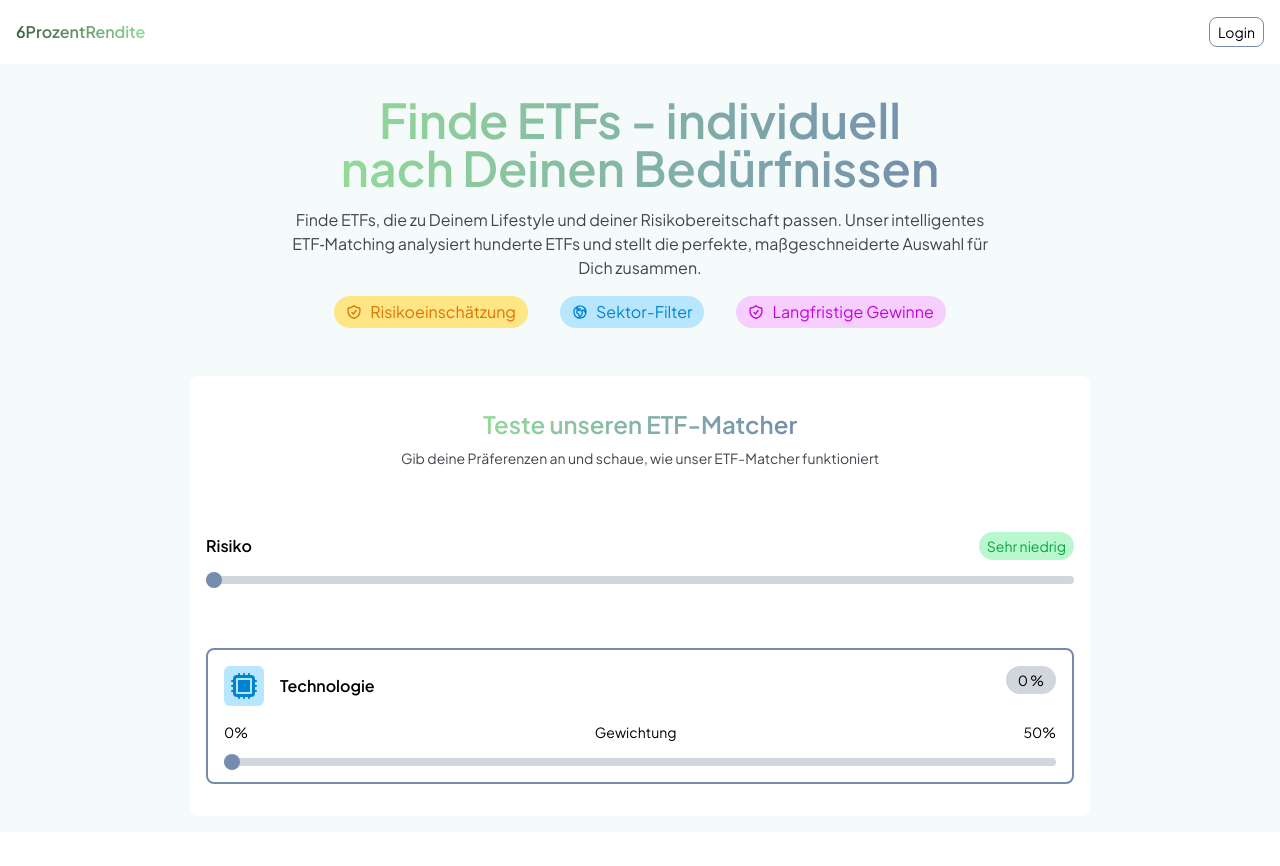
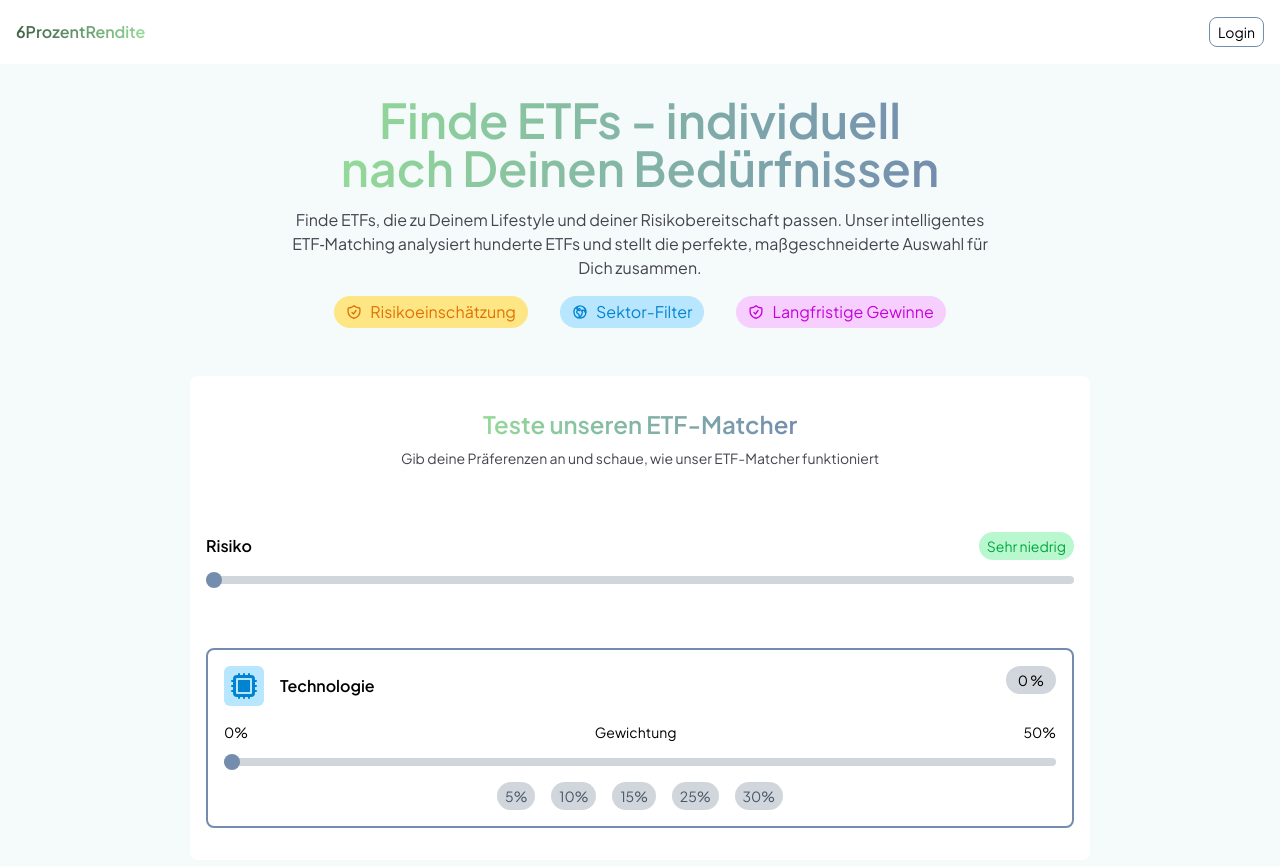
Before and after one commit to KyleKreuter/6ProzentRendite-frontend, a React (Vite) app: page / in a window 1280 px wide. Shown: the top 866 px of the page. Before the commit the page ends 832 px from the top, so only its background shows below. Built offline with nearby package versions, Linux system fonts and the light colour scheme.

Commit message:
"Refactor: Replace SectorPreferenceSliderComponent with SectorPreferenceWeightComponent and enhance weight selection options"

```diff
--- a/src/components/matcher/sector/SectorPreferenceComponent.jsx
+++ b/src/components/matcher/sector/SectorPreferenceComponent.jsx
@@ -1,5 +1,5 @@
 import React, {useState} from 'react';
-import SectorPreferenceSliderComponent from "@/components/matcher/sector/SectorPreferenceSliderComponent.jsx";
+import SectorPreferenceWeightComponent from "@/components/matcher/sector/SectorPreferenceWeightComponent.jsx";
 
 const SectorPreferenceComponent = ({icon, headline, color, onWeightChange}) => {
     const [weight, setWeight] = useState(0)
@@ -11,7 +11,8 @@ const SectorPreferenceComponent = ({icon, headline, color, onWeightChange}) => {
                     {icon}
                     <p className={`font-semibold ${weight > 0 && color.text}`}>{headline}</p>
                 </div>
-                <div className={`flex items-center justify-center rounded-full ${weight > 0 && color.text} ${weight > 0 ? color.bg : "bg-gray-300"} py-1 px-3 text-sm`}>
+                <div
+                    className={`flex items-center justify-center rounded-full ${weight > 0 && color.text} ${weight > 0 ? color.bg : "bg-gray-300"} py-1 px-3 text-sm`}>
                     {weight} %
                 </div>
             </div>
@@ -21,10 +22,13 @@ const SectorPreferenceComponent = ({icon, headline, color, onWeightChange}) => {
                 <p>50%</p>
             </div>
             <div className={"flex items-center justify-center w-full"}>
-                <SectorPreferenceSliderComponent onWeightChange={(weight) => {
-                    setWeight(weight)
-                    onWeightChange(weight)
-                }}/>
+                <SectorPreferenceWeightComponent
+                    onWeightChange={(weight) => {
+                        setWeight(weight)
+                        onWeightChange(weight)
+                    }}
+                    color={color}
+                />
             </div>
         </div>
     );
--- a/src/components/matcher/sector/SectorPreferenceSliderComponent.jsx
+++ /dev/null
@@ -1,30 +0,0 @@
-import React, {useState} from 'react';
-import * as Slider from "@radix-ui/react-slider";
-
-const SectorPreferenceSliderComponent = ({onWeightChange}) => {
-    const [preferenceWeight, setPreferenceWeight] = useState(0)
-    return (
-        <div className={"w-full"}>
-            <Slider.Root
-                className="relative flex w-full touch-none select-none items-center"
-                value={[preferenceWeight]}
-                onValueChange={(val) => {
-                    setPreferenceWeight(val[0])
-                    onWeightChange(val[0])
-                }}
-                min={0}
-                max={50}
-                step={1}
-            >
-                <Slider.Track className="relative h-2 flex-1 rounded-full bg-gray-300">
-                    <Slider.Range
-                        className="absolute h-full rounded-full bg-gradient-to-r bg-pastel-cyan"/>
-                </Slider.Track>
-                <Slider.Thumb
-                    className="block h-4 w-4 rounded-full bg-pastel-blue focus:outline-none hover:cursor-pointer"/>
-            </Slider.Root>
-        </div>
-    );
-};
-
-export default SectorPreferenceSliderComponent;
--- /dev/null
+++ b/src/components/matcher/sector/SectorPreferenceWeightComponent.jsx
@@ -0,0 +1,77 @@
+import React, {useState} from 'react';
+import * as Slider from "@radix-ui/react-slider";
+
+const SectorPreferenceWeightComponent = ({onWeightChange, color}) => {
+    const [preferenceWeight, setPreferenceWeight] = useState(0)
+    return (
+        <div className={"flex flex-col items-center justify-center w-full gap-4"}>
+            <Slider.Root
+                className="relative flex w-full touch-none select-none items-center"
+                value={[preferenceWeight]}
+                onValueChange={(val) => {
+                    setPreferenceWeight(val[0])
+                    onWeightChange(val[0])
+                }}
+                min={0}
+                max={50}
+                step={1}
+            >
+                <Slider.Track className="relative h-2 flex-1 rounded-full bg-gray-300">
+                    <Slider.Range
+                        className="absolute h-full rounded-full bg-gradient-to-r bg-pastel-cyan"/>
+                </Slider.Track>
+                <Slider.Thumb
+                    className="block h-4 w-4 rounded-full bg-pastel-blue focus:outline-none hover:cursor-pointer"/>
+            </Slider.Root>
+            <div className={"flex items-center justify-center w-full text-sm gap-4"}>
+                <div
+                    className={`flex items-center justify-center rounded-full px-2 py-1 text-sm ${preferenceWeight === 5 ? color.text : "text-gray-600"} ${preferenceWeight === 5 ? color.bg : "bg-gray-300"} hover:cursor-pointer`}
+                    onClick={() => {
+                        setPreferenceWeight(5)
+                        onWeightChange(5)
+                    }}
+                >
+                    5%
+                </div>
+                <div
+                    className={`flex items-center justify-center rounded-full px-2 py-1 text-sm ${preferenceWeight === 10 ? color.text : "text-gray-600"} ${preferenceWeight === 10 ? color.bg : "bg-gray-300"} hover:cursor-pointer`}
+                    onClick={() => {
+                        setPreferenceWeight(10)
+                        onWeightChange(10)
+                    }}
+                >
+                    10%
+                </div>
+                <div
+                    className={`flex items-center justify-center rounded-full px-2 py-1 text-sm ${preferenceWeight === 15 ? color.text : "text-gray-600"} ${preferenceWeight === 15 ? color.bg : "bg-gray-300"} hover:cursor-pointer`}
+                    onClick={() => {
+                        setPreferenceWeight(15)
+                        onWeightChange(15)
+                    }}
+                >
+                    15%
+                </div>
+                <div
+                    className={`flex items-center justify-center rounded-full px-2 py-1 text-sm ${preferenceWeight === 25 ? color.text : "text-gray-600"} ${preferenceWeight === 25 ? color.bg : "bg-gray-300"} hover:cursor-pointer`}
+                    onClick={() => {
+                        setPreferenceWeight(25)
+                        onWeightChange(25)
+                    }}
+                >
+                    25%
+                </div>
+                <div
+                    className={`flex items-center justify-center rounded-full px-2 py-1 text-sm ${preferenceWeight === 30 ? color.text : "text-gray-600"} ${preferenceWeight === 30 ? color.bg : "bg-gray-300"} hover:cursor-pointer`}
+                    onClick={() => {
+                        setPreferenceWeight(30)
+                        onWeightChange(30)
+                    }}
+                >
+                    30%
+                </div>
+            </div>
+        </div>
+    );
+};
+
+export default SectorPreferenceWeightComponent;
```
